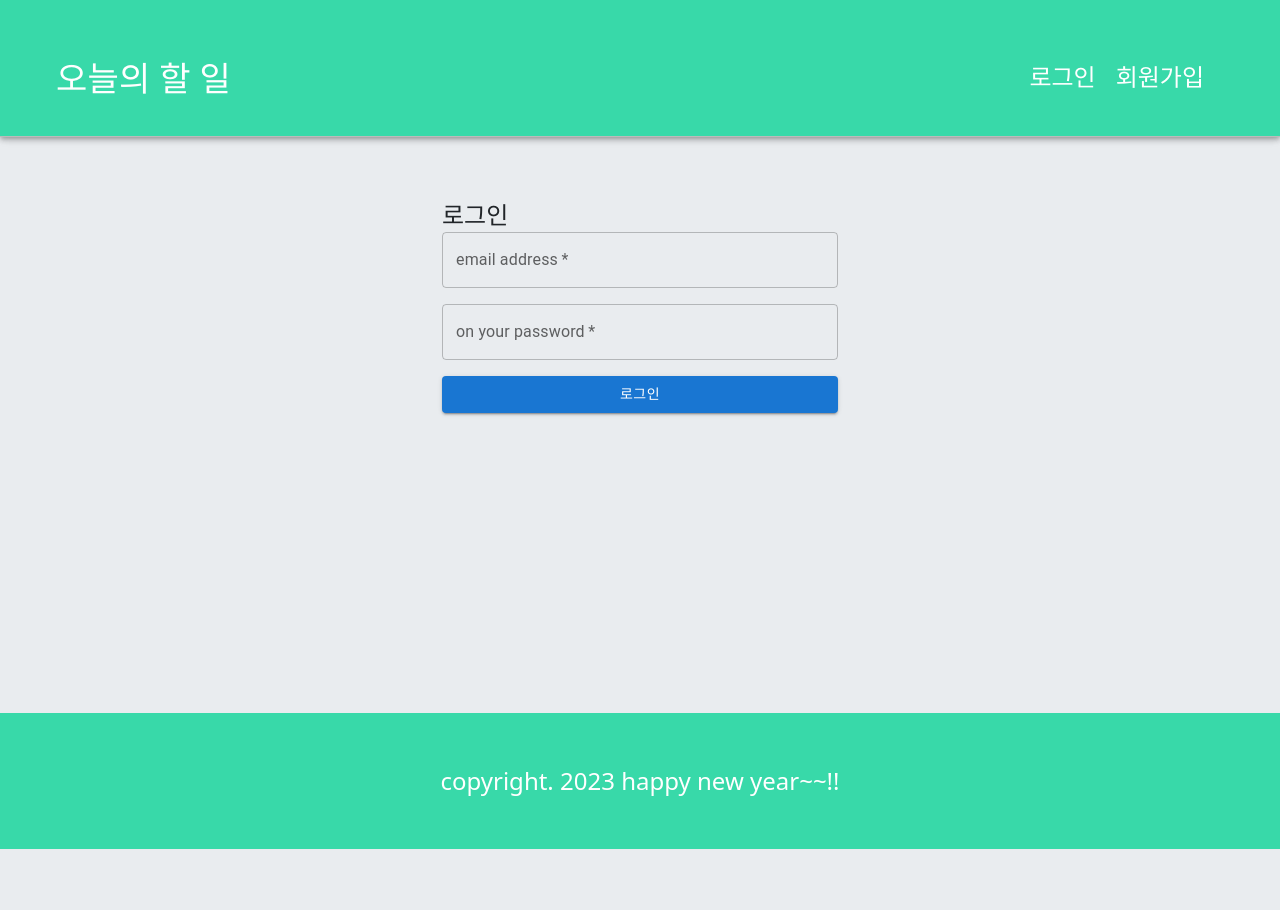
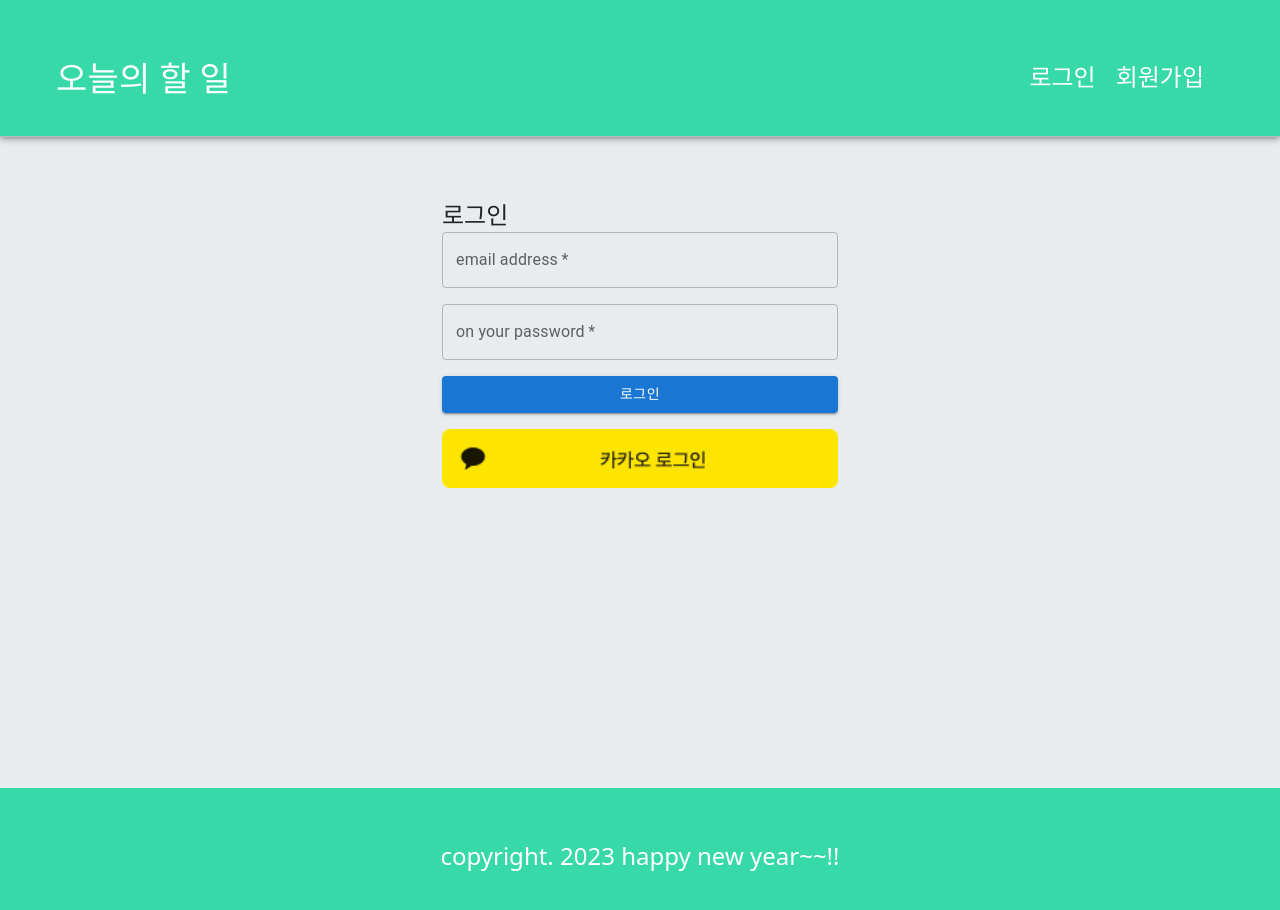
Before and after one commit to ilsy23/react-todo-app, a React (Create React App) app: page /login in a window 1280 px wide. Shown: the top 910 px of the page. Before the commit the page ends 849 px from the top, so only its background shows below. Built offline with nearby package versions, Linux system fonts and the light colour scheme; no server answers.

Commit message:
#12. 카카오 로그인 진행중

```diff
--- a/src/App.js
+++ b/src/App.js
@@ -7,6 +7,7 @@
 import Login from './components/user/Login';
 import Join from './components/user/Join';
 import { AuthContextProvider } from './utils/AuthContext';
+import KakaoLoginHandler from './components/user/KakaoLoginHandler';
 
 const App = () => {
   return (
@@ -28,6 +29,10 @@
               path='join'
               element={<Join />}
             />
+            <Route
+              path='/oauth/redirected/kakao'
+              element={<KakaoLoginHandler />}
+            ></Route>
           </Routes>
         </div>
         <Footer />
--- /dev/null
+++ b/src/components/user/KakaoLoginHandler.js
@@ -0,0 +1,26 @@
+import React, { useEffect } from 'react';
+import { API_BASE_URL, USER } from '../../config/host-config';
+
+const KakaoLoginHandler = () => {
+  console.log(
+    '사용자가 동의화면을 통해 필수정보 동의 후 kakao 서버에서 redirect 진행함!'
+  );
+
+  const REQUEST_URL = API_BASE_URL + USER;
+
+  // URL에 쿼리스트링으로 전달된 인가 코드를 얻어오는 방법.
+  const code = new URL(window.location.href).searchParams.get('code');
+
+  useEffect(() => {
+    // 컴포넌트가 렌더링될 때, 인가 코드를 백엔드로 전송하는 fetch 요청
+    const kakaoLogin = async () => {
+      const res = await fetch(REQUEST_URL + '/kakaoLogin?code=' + code);
+    };
+
+    kakaoLogin();
+  }, []);
+
+  return <div>KakaoLoginHandler</div>;
+};
+
+export default KakaoLoginHandler;
--- a/src/components/user/Login.js
+++ b/src/components/user/Login.js
@@ -3,6 +3,7 @@
 import { API_BASE_URL as BASE, USER } from '../../config/host-config';
 import { useNavigate } from 'react-router-dom';
 import { AuthContext } from '../../utils/AuthContext';
+import { KAKAO_AUTH_URL } from '../../config/kakao-config';
 
 const Login = () => {
   const redirection = useNavigate();
@@ -150,6 +151,18 @@
               로그인
             </Button>
           </Grid>
+          <Grid
+            item
+            xs={12}
+          >
+            <a href={KAKAO_AUTH_URL}>
+              <img
+                style={{ width: '100%' }}
+                alt='kakaobtn'
+                src={require('../../assets/img/kakao_login_medium_wide.png')}
+              />
+            </a>
+          </Grid>
         </Grid>
       </form>
     </Container>
--- /dev/null
+++ b/src/config/kakao-config.js
@@ -0,0 +1,13 @@
+/*
+    개발 과정에서 API_KEY, DB 관련 정보 등 외부로 노출되면 안되는 값들이 있는데,
+    .env 파일로 내부적으로만 사용할  수 있게 설정할 수 있다.
+    (.env -> 환경변수 설정을 위한 파일)
+    .env 파일 내의 값을 읽어올 때는 [process.env.지정한 이름]을 통해 값을 불러올 수 있다.
+
+    React 환경에서 .env 내의 데이터를 읽어올 때는 반드시 REACT_APP_를 붙여 줘야 한다.
+*/
+
+const CLIENT_ID = process.env.REACT_APP_REST_API_KEY;
+const REDIRECT_URI = process.env.REACT_APP_REDIRECT_URL;
+
+export const KAKAO_AUTH_URL = `https://kauth.kakao.com/oauth/authorize?response_type=code&client_id=${CLIENT_ID}&redirect_uri=${REDIRECT_URI}`;
```
Also changed, not shown: src/assets/img/kakao_login_medium_wide.png (added), 1 other file (tests, documents, lock files or other folders).
